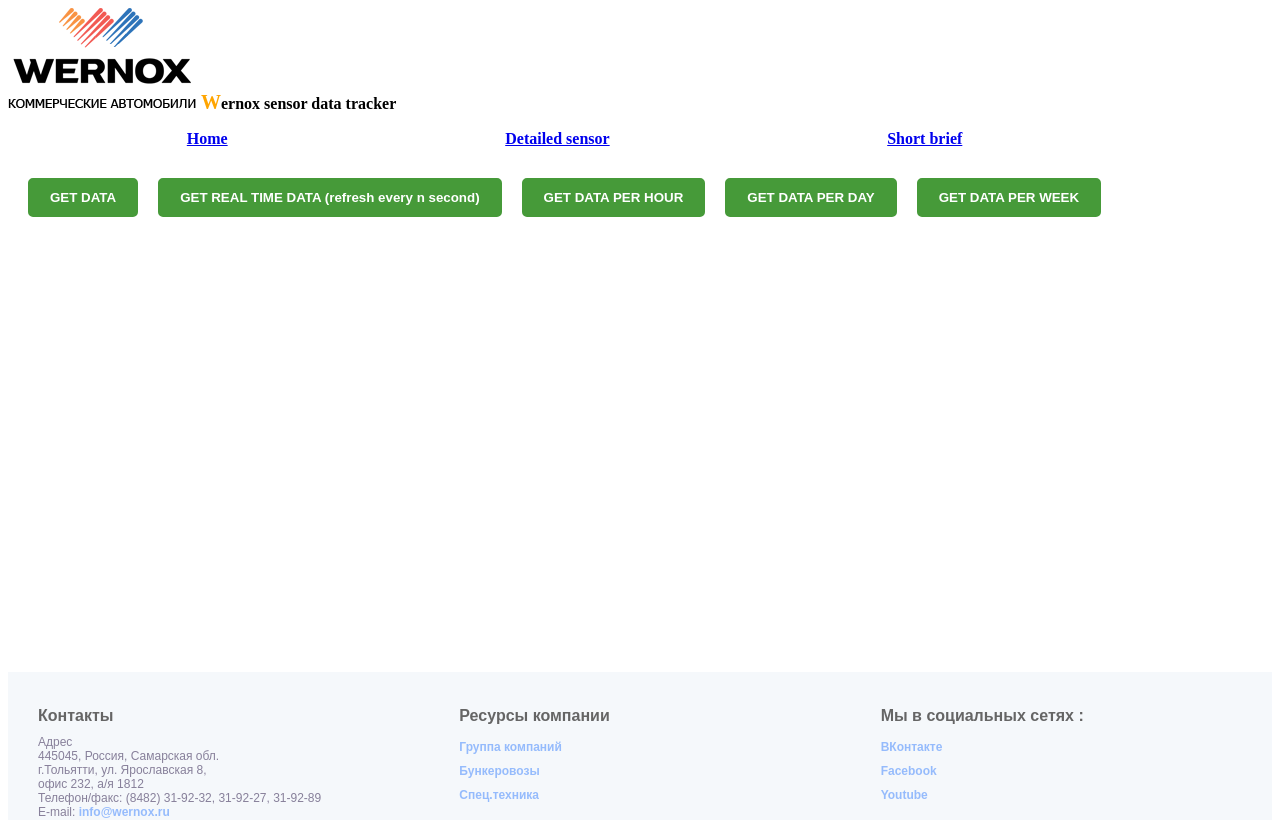
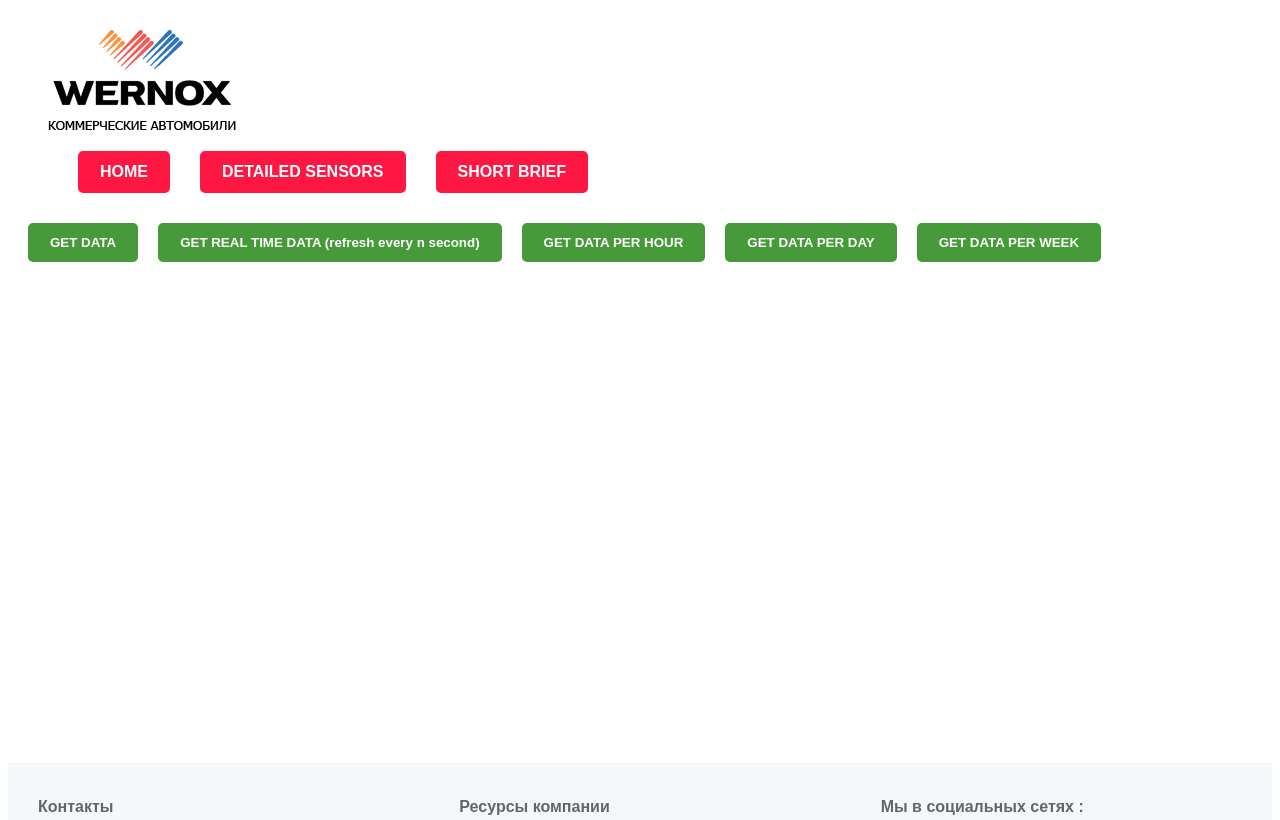
Before and after one commit to TerraFromNowhere/ArduinoDataDispatch, a React app: page / in a window 1280 px wide. Shown: the top 820 px of the page. Built offline with nearby package versions, Linux system fonts and the light colour scheme; the HTML template or start-up script is replaced by a standard one.

Commit message:
Navigation menu now wrapped   into styled components.

```diff
--- a/src/components/containers/header.js
+++ b/src/components/containers/header.js
@@ -4,23 +4,24 @@ import {Brief} from './pages/brief';
 import {Sensor} from "./pages/sensor";
 import {Home} from '../containers/pages/home';
 import logo from '../img/logoWernox.png';
-
-
-const headerStyle = {fontWeight:"bold",fontSize:"16px",display:"flex",backgroundColor:"",justifyContent:"",alignItems:"center",height:""};
+import {DivRowFlexHeader,UlFlexNav,LinkNav} from '../containers/styledContainers/sComponents';
 
 
 export const Header = () => {
-    return (<div style = {headerStyle}>
+    return (<div >
         <Router>
             <div>
+
+            <DivRowFlexHeader>
                 <a href={'http://wernox.ru/'}><img src={logo} alt="Company logo"></img></a>
-                <span><span style={{color:"orange",fontSize:"20px"}}>W</span>ernox sensor data tracker</span>
+            </DivRowFlexHeader>
+
                 <nav>
-                    <ul style = {{display:"flex",justifyContent:"space-around",listStyle:"none"}}>
-                        <li><Link to = "/">Home</Link></li>
-                        <li><Link to = "/sensor">Detailed sensor</Link></li>
-                        <li><Link to = "/brief">Short brief</Link></li>
-                    </ul>
+                    <UlFlexNav>
+                        <li><LinkNav to = "/">HOME</LinkNav></li>
+                        <li><LinkNav to = "/sensor">DETAILED SENSORS</LinkNav></li>
+                        <li><LinkNav to = "/brief">SHORT BRIEF</LinkNav></li>
+                    </UlFlexNav>
                 </nav>
                 <Switch>
                     <Route path = "/brief"><Brief/></Route>
```
